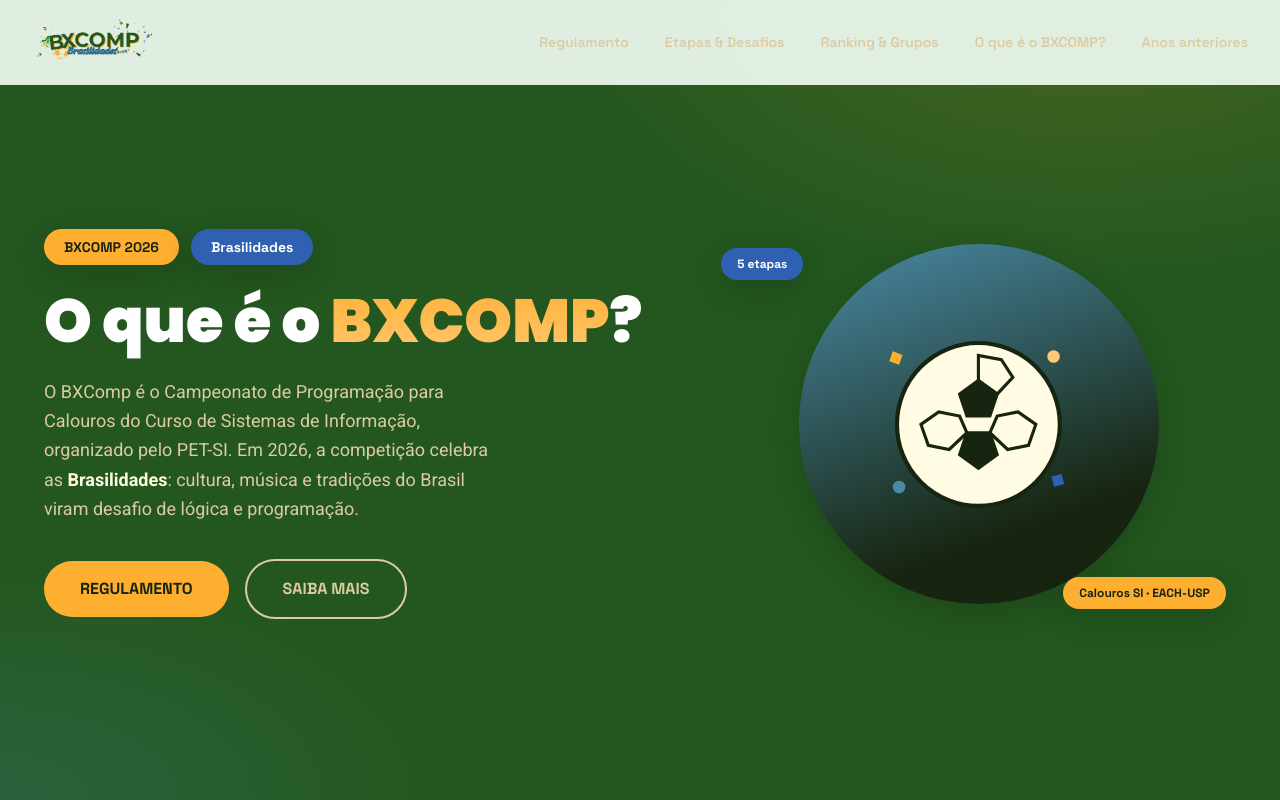
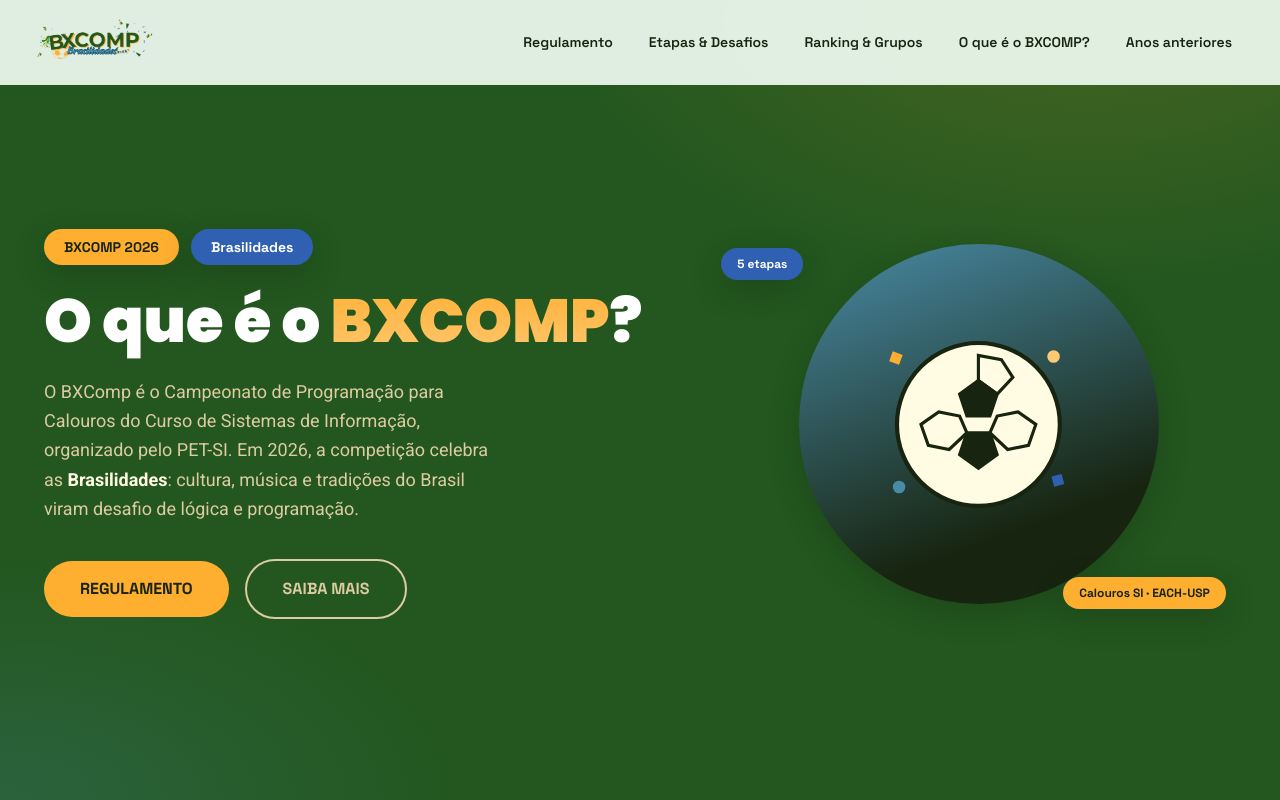
Before and after one commit to petsi-each/bxcomp2026-site, a Next.js app: page / in a window 1280 px wide. Shown: the top 800 px of the page. Built offline with nearby package versions, Linux system fonts and the light colour scheme.

Commit message:
feat: ajusta estilo do header

```diff
--- a/src/components/HeaderFooter/Header.tsx
+++ b/src/components/HeaderFooter/Header.tsx
@@ -17,7 +17,7 @@
 
     return (
         <>
-            <header className="z-[200] flex fixed top-0 w-screen justify-between items-center bg-verdeclaro/95 backdrop-blur border-b border-bege/10 py-[6px] pl-6 pr-4">
+            <header className="z-[200] flex fixed top-0 w-screen justify-between items-center bg-verdeclaro/95 backdrop-blur border-b border-bege/10 py-[6px] pl-6 pr-8">
                 <Link href="/">
                     <img className="w-[120px] md:w-[140px]" src="/images/logo-bx.png" alt="Logo BXCOMP" />
                 </Link>
@@ -28,7 +28,7 @@
                         <Link
                             key={link.href}
                             href={link.href}
-                            className="text-bege text-sm font-subtitulo font-semibold whitespace-nowrap px-4 py-2 rounded-full hover:bg-laranja hover:text-verdescuro2 transition-colors"
+                            className="text-preto text-sm font-subtitulo font-semibold whitespace-nowrap px-4 py-2 rounded-full hover:bg-laranja hover:text-verdescuro2 transition-colors"
                         >
                             {link.label}
                         </Link>
```
